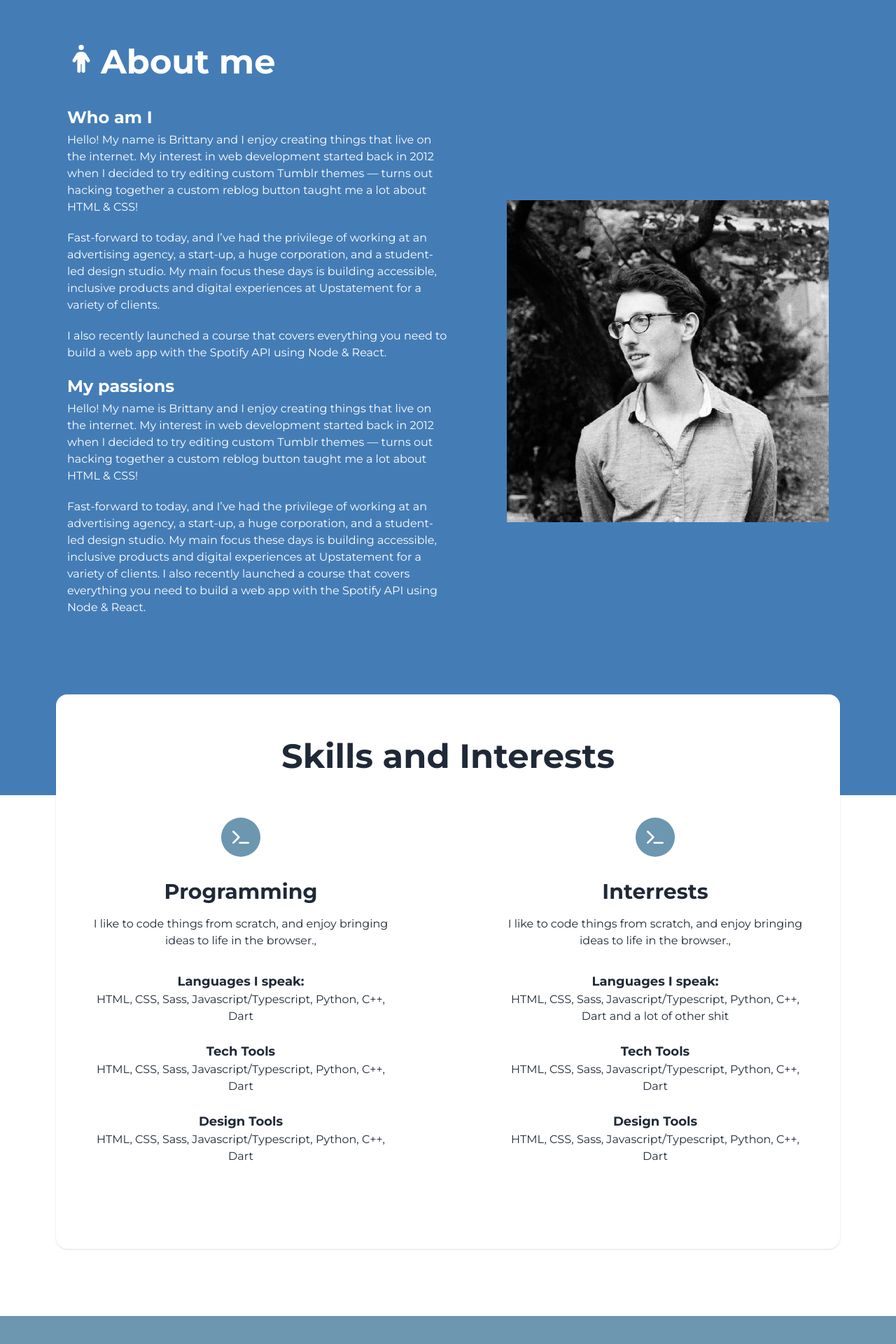
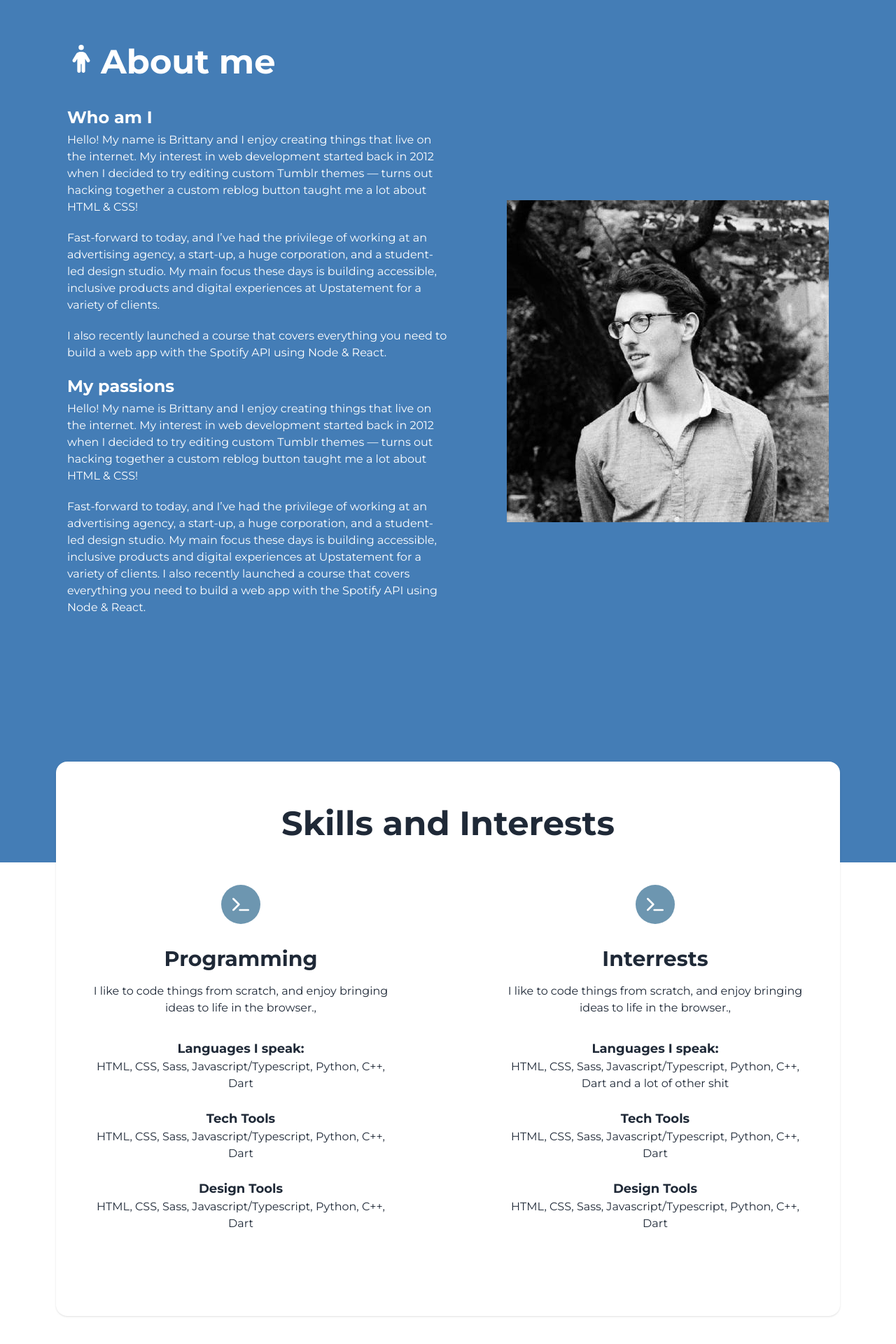
Before and after one commit to FeliMax/signore, a Next.js app: page / in a window 1280 px wide. Shown: the part 832-2752 px from the top of the page at 70% size. Built offline with nearby package versions, Linux system fonts and the light colour scheme.

Commit message:
TASK: fix spy on about me and skills transition

```diff
--- a/components/ProjectCard.tsx
+++ b/components/ProjectCard.tsx
@@ -29,7 +29,7 @@ export const ProjectCard = ({
                     />
                 </div>
                 <div className="text-center mt-auto px-8 pb-8 ">
-                    <h6>{name?.toUpperCase()}</h6>
+                    <h6 className="mb-2">{name?.toUpperCase()}</h6>
                     <p className="text-gray-500 ">{description}</p>
                 </div>
                 <div className="text-sm absolute bottom-0 right-0 bg-gray-300 pl-4 pr-2 py-1">
--- a/components/sections/AboutMe.tsx
+++ b/components/sections/AboutMe.tsx
@@ -10,7 +10,7 @@ export const AboutMe = () => {
     return (
         <section
             id="about"
-            className="pb-40 md:pb-64 pt-12 lg:pt-24 bg-secondary"
+            className="pb-24 md:pb-40 pt-12 lg:pt-24 bg-secondary"
         >
             <div className="container">
                 <div className="flex items-end gap-2 text-white mb-4 lg:mb-10">
--- a/components/sections/Skills.tsx
+++ b/components/sections/Skills.tsx
@@ -16,7 +16,9 @@ export interface SkillContent {
 export const Skills = () => {
     const skillData = content as SkillContent[];
     return (
-        <section id="skills" className="mb-24 mx-4">
+        <section id="skills" className="mb-24">
+            <div className="h-48 bg-secondary"></div>
+            <div className="mx-4">
                 <div className="container text-center px-3 md:px-12 w-full -mt-20 md:-mt-36 py-16 bg-white text-gray-800 rounded-2xl shadow">
                     <h2 className="mb-16">Skills and Interests</h2>
                     <div className=" flex flex-col md:flex-row justify-between md:gap-40">
@@ -51,6 +53,7 @@ export const Skills = () => {
                         })}
                     </div>
                 </div>
+            </div>
         </section>
     );
 };
```
Lines whose indentation alone changed are shown as unchanged.
